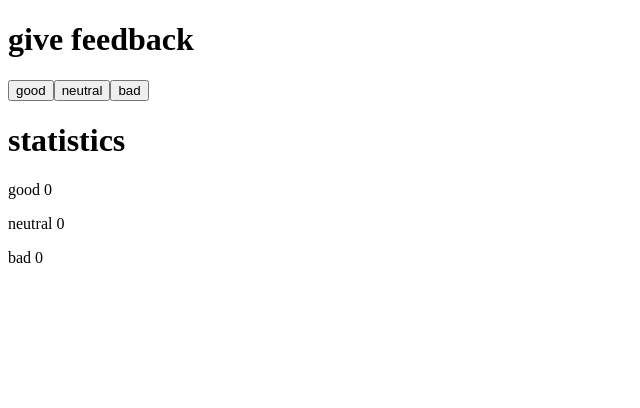
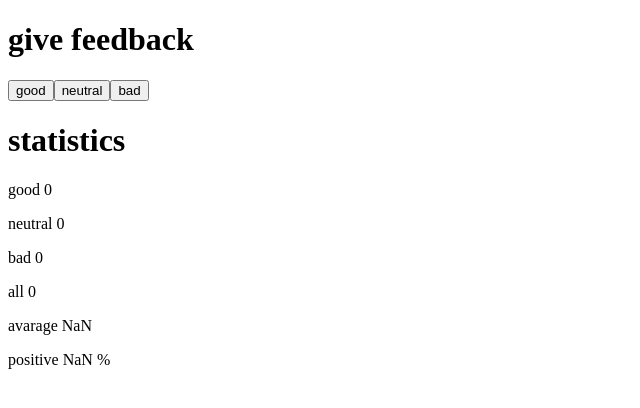
Before and after one commit to 0xrwx/fullstackopen, a React (Create React App) app in the folder part1/unicafe/: page / in a window 1280 px wide. Shown: the top 408 px of the page, without its empty margins (0-640 px from the left). Built offline with nearby package versions, Linux system fonts and the light colour scheme.

Commit message:
1.7 Done

```diff
--- a/part1/unicafe/src/App.js
+++ b/part1/unicafe/src/App.js
@@ -5,6 +5,10 @@
   const [good, setGood] = useState(0)
   const [neutral, setNeutral] = useState(0)
   const [bad, setBad] = useState(0)
+
+  const total = good + neutral + bad
+  const avarage = (good - bad) / total
+  const positive = (good / total) * 100
 
   return (
     <div>
@@ -17,6 +21,9 @@
       <p>good {good}</p>
       <p>neutral {neutral}</p>
       <p>bad {bad}</p>
+      <p>all {total}</p>
+      <p>avarage {avarage}</p>
+      <p>positive {positive} %</p>
     </div>
   )
 }
```
